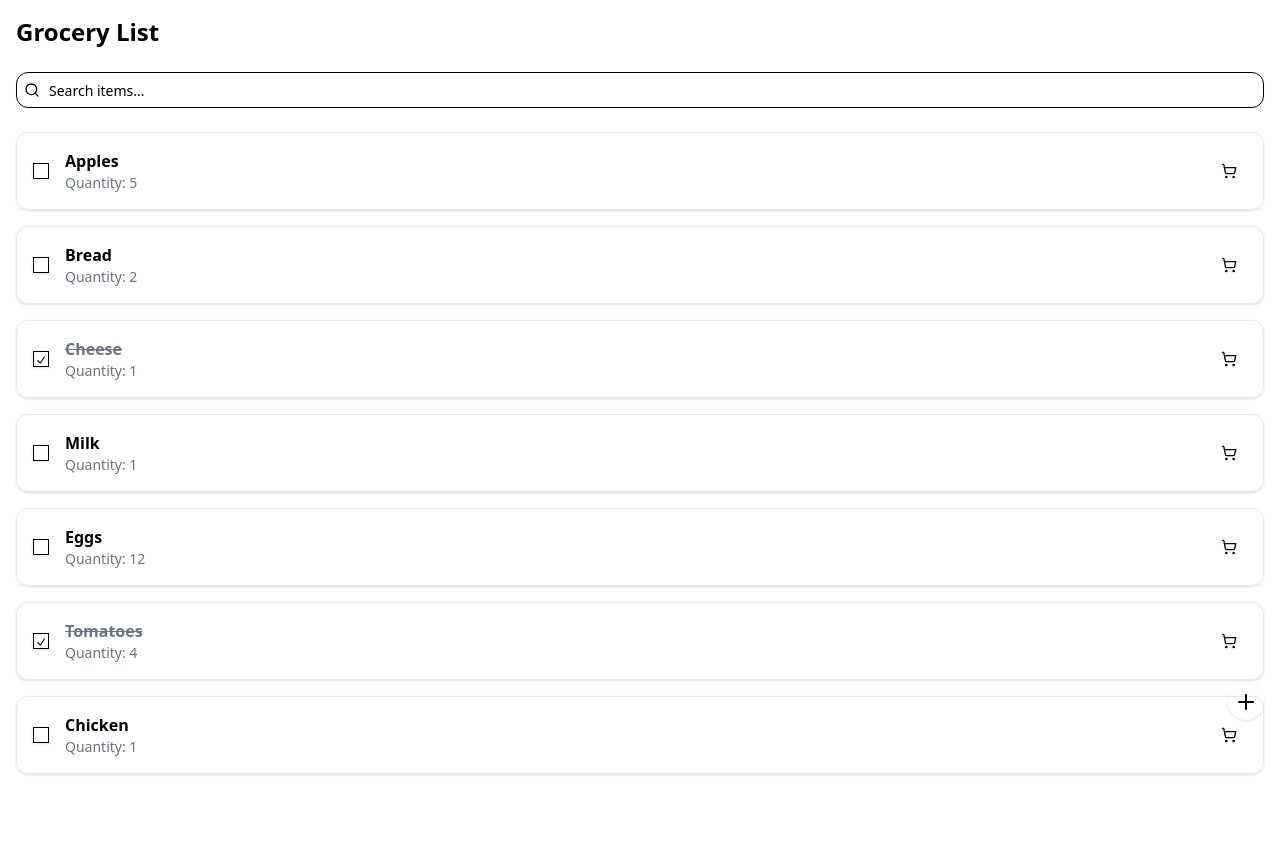
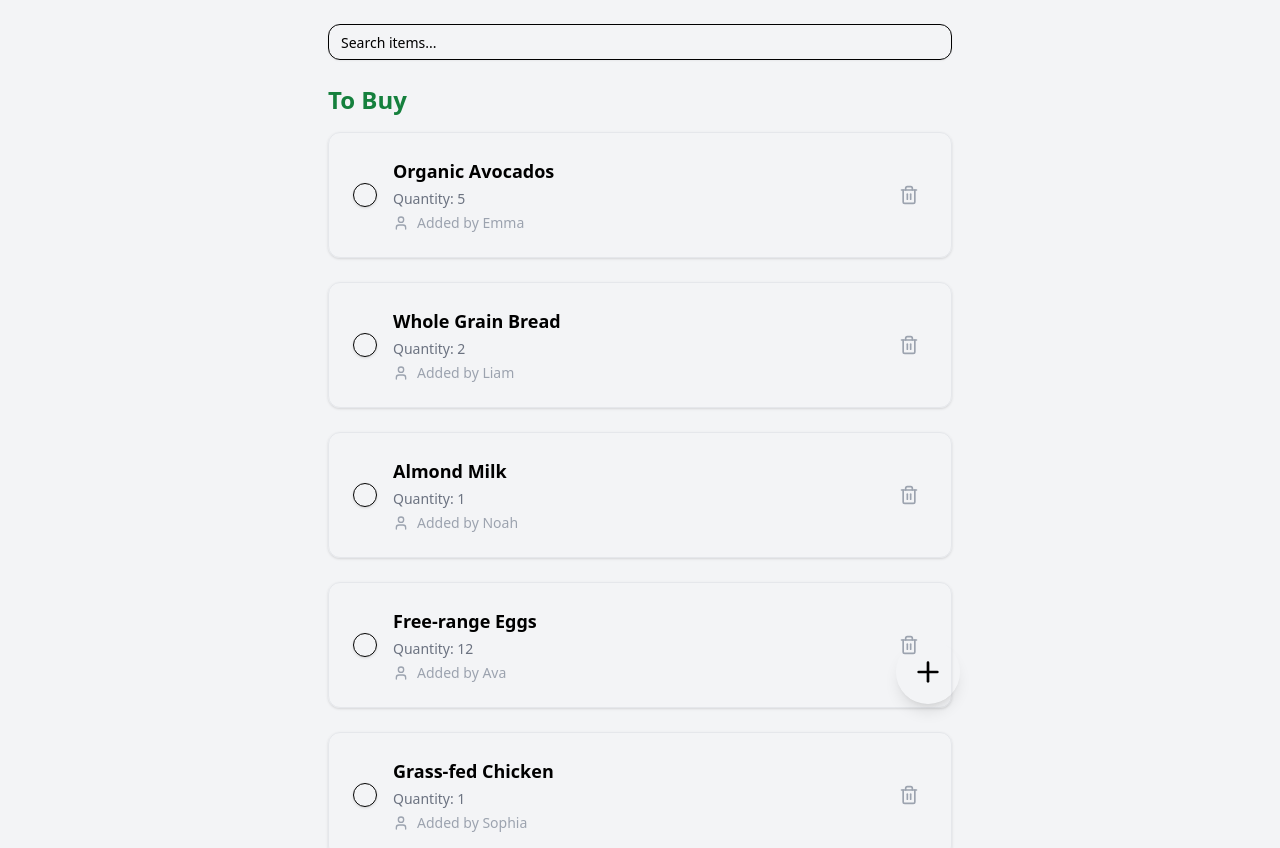
Before and after one commit to parthkaul-bit/Shevld, a React (Vite) app in the folder client/: page /grocery-list in a window 1280 px wide. Shown: the top 848 px of the page. Built offline with nearby package versions, Linux system fonts and the light colour scheme.

Commit message:
updated list component

```diff
--- a/client/package.json
+++ b/client/package.json
@@ -21,6 +21,7 @@
     "axios": "^1.7.7",
     "class-variance-authority": "^0.7.0",
     "clsx": "^2.1.1",
+    "framer-motion": "^11.9.0",
     "lucide-react": "^0.446.0",
     "react": "^18.3.1",
     "react-dom": "^18.3.1",
--- a/client/src/App.tsx
+++ b/client/src/App.tsx
@@ -7,12 +7,15 @@ import Recipes from "./pages/Recipes";
 import RecipeDetail from "./pages/RecipeDetail";
 import NotFound from "./pages/NotFound";
 import LandingPage from "./pages/LandingPage";
+import Navbar from "./components/ui/Navbar";
+import BottomNavBar from "./components/ui/BottomNavBar";
 
 export default function App() {
   return (
     <Router>
       <div className="pb-16">
         {/* Add padding to the bottom to account for the nav bar */}
+        <Navbar />
         <Routes>
           {/* Landing */}
           <Route path="/" element={<LandingPage />} />
@@ -32,6 +35,7 @@ export default function App() {
           {/* 404 Not Found */}
           <Route path="/*" element={<NotFound />} />
         </Routes>
+        <BottomNavBar />
       </div>
     </Router>
   );
--- a/client/src/pages/GroceryList.tsx
+++ b/client/src/pages/GroceryList.tsx
@@ -1,5 +1,6 @@
-import React, { useState } from "react";
-import { Plus, Search, ShoppingCart } from "lucide-react";
+import React, { useState, useEffect } from "react";
+import { Link, useNavigate } from "react-router-dom";
+import { Plus, Search, Trash2, User, LogOut } from "lucide-react";
 import { Button } from "@/components/ui/button";
 import { Input } from "@/components/ui/input";
 import { Card, CardContent } from "@/components/ui/card";
@@ -13,47 +14,78 @@ import {
   DialogTitle,
 } from "@/components/ui/dialog";
 import { Label } from "@/components/ui/label";
+import { motion, AnimatePresence } from "framer-motion";
+import Navbar from "@/components/ui/Navbar";
 
 interface GroceryItem {
+  id: string;
   name: string;
   quantity: number;
   checked: boolean;
+  addedBy: string;
 }
 
 interface GroceryItemProps extends GroceryItem {
   onToggle: () => void;
+  onDelete: () => void;
 }
 
 const GroceryItem: React.FC<GroceryItemProps> = ({
+  id,
   name,
   quantity,
   checked,
+  addedBy,
   onToggle,
+  onDelete,
 }) => (
-  <Card className="mb-4">
-    <CardContent className="flex items-center p-4">
-      <Checkbox checked={checked} onCheckedChange={onToggle} className="mr-4" />
-      <div className="flex-1">
+  <motion.div
+    layout
+    initial={{ opacity: 0, y: 50 }}
+    animate={{ opacity: 1, y: 0 }}
+    exit={{ opacity: 0, y: -50 }}
+    transition={{ duration: 0.3 }}
+  >
+    <Card className="mb-6">
+      <CardContent className="p-6">
+        <div className="flex items-center space-x-4">
+          <Checkbox
+            checked={checked}
+            onCheckedChange={onToggle}
+            className="h-6 w-6 rounded-full"
+          />
+          <div className="flex-1 space-y-1">
             <h3
-          className={`font-semibold ${
-            checked ? "line-through text-gray-500" : ""
+              className={`text-lg font-semibold transition-all duration-300 ${
+                checked ? "line-through text-gray-400" : ""
               }`}
             >
               {name}
             </h3>
             <p className="text-sm text-gray-500">Quantity: {quantity}</p>
+            <div className="flex items-center space-x-2 text-sm text-gray-400">
+              <User className="h-4 w-4" />
+              <span>Added by {addedBy}</span>
             </div>
-      <Button variant="ghost" size="icon">
-        <ShoppingCart className="h-4 w-4" />
+          </div>
+          <Button
+            variant="ghost"
+            size="icon"
+            className="text-gray-400 hover:text-gray-600 transition-colors duration-200"
+            onClick={onDelete}
+          >
+            <Trash2 className="h-5 w-5" />
           </Button>
+        </div>
       </CardContent>
     </Card>
+  </motion.div>
 );
 
 interface AddGroceryDialogProps {
   isOpen: boolean;
   setIsOpen: (isOpen: boolean) => void;
-  onAdd: (item: Omit<GroceryItem, "checked">) => void;
+  onAdd: (item: Omit<GroceryItem, "checked" | "id">) => void;
 }
 
 const AddGroceryDialog: React.FC<AddGroceryDialogProps> = ({
@@ -63,13 +95,15 @@ const AddGroceryDialog: React.FC<AddGroceryDialogProps> = ({
 }) => {
   const [name, setName] = useState("");
   const [quantity, setQuantity] = useState("");
+  const [addedBy, setAddedBy] = useState("");
 
   const handleSubmit = (e: React.FormEvent) => {
     e.preventDefault();
-    onAdd({ name, quantity: parseInt(quantity, 10) });
+    onAdd({ name, quantity: parseInt(quantity, 10), addedBy });
     setIsOpen(false);
     setName("");
     setQuantity("");
+    setAddedBy("");
   };
 
   return (
@@ -106,6 +140,17 @@ const AddGroceryDialog: React.FC<AddGroceryDialogProps> = ({
                 className="col-span-3"
               />
             </div>
+            <div className="grid grid-cols-4 items-center gap-4">
+              <Label htmlFor="addedBy" className="text-right">
+                Added By
+              </Label>
+              <Input
+                id="addedBy"
+                value={addedBy}
+                onChange={(e) => setAddedBy(e.target.value)}
+                className="col-span-3"
+              />
+            </div>
           </div>
           <DialogFooter>
             <Button type="submit">Add Item</Button>
@@ -117,47 +162,157 @@ const AddGroceryDialog: React.FC<AddGroceryDialogProps> = ({
 };
 
 const GroceryList: React.FC = () => {
-  const [groceryItems, setGroceryItems] = useState<GroceryItem[]>([
-    { name: "Apples", quantity: 5, checked: false },
-    { name: "Bread", quantity: 2, checked: false },
-    { name: "Cheese", quantity: 1, checked: true },
-    { name: "Milk", quantity: 1, checked: false },
-    { name: "Eggs", quantity: 12, checked: false },
-    { name: "Tomatoes", quantity: 4, checked: true },
-    { name: "Chicken", quantity: 1, checked: false },
-  ]);
+  const [groceryItems, setGroceryItems] = useState<GroceryItem[]>([]);
   const [isAddDialogOpen, setIsAddDialogOpen] = useState(false);
+  const [searchTerm, setSearchTerm] = useState("");
+  const [user, setUser] = useState<{ name: string } | null>({
+    name: "John Doe",
+  }); // Simulated user state
+  const navigate = useNavigate();
 
-  const handleToggle = (index: number) => {
-    const newItems = [...groceryItems];
-    newItems[index].checked = !newItems[index].checked;
-    setGroceryItems(newItems);
+  useEffect(() => {
+    const initialItems: GroceryItem[] = [
+      {
+        id: "1",
+        name: "Organic Avocados",
+        quantity: 5,
+        checked: false,
+        addedBy: "Emma",
+      },
+      {
+        id: "2",
+        name: "Whole Grain Bread",
+        quantity: 2,
+        checked: false,
+        addedBy: "Liam",
+      },
+      {
+        id: "3",
+        name: "Greek Yogurt",
+        quantity: 1,
+        checked: true,
+        addedBy: "Olivia",
+      },
+      {
+        id: "4",
+        name: "Almond Milk",
+        quantity: 1,
+        checked: false,
+        addedBy: "Noah",
+      },
+      {
+        id: "5",
+        name: "Free-range Eggs",
+        quantity: 12,
+        checked: false,
+        addedBy: "Ava",
+      },
+      {
+        id: "6",
+        name: "Cherry Tomatoes",
+        quantity: 2,
+        checked: true,
+        addedBy: "Ethan",
+      },
+      {
+        id: "7",
+        name: "Grass-fed Chicken",
+        quantity: 1,
+        checked: false,
+        addedBy: "Sophia",
+      },
+    ];
+    setGroceryItems(initialItems);
+  }, []);
+
+  const handleToggle = (id: string) => {
+    setGroceryItems((prevItems) =>
+      prevItems.map((item) =>
+        item.id === id ? { ...item, checked: !item.checked } : item
+      )
+    );
   };
 
-  const handleAddItem = (newItem: Omit<GroceryItem, "checked">) => {
-    setGroceryItems([...groceryItems, { ...newItem, checked: false }]);
+  const handleAddItem = (newItem: Omit<GroceryItem, "checked" | "id">) => {
+    const id = Math.random().toString(36).substr(2, 9);
+    setGroceryItems((prevItems) => [
+      ...prevItems,
+      { ...newItem, checked: false, id },
+    ]);
   };
 
+  const handleDeleteItem = (id: string) => {
+    setGroceryItems((prevItems) => prevItems.filter((item) => item.id !== id));
+  };
+
+  const handleLogout = () => {
+    setUser(null);
+    navigate("/");
+  };
+
+  const filteredItems = groceryItems.filter((item) =>
+    item.name.toLowerCase().includes(searchTerm.toLowerCase())
+  );
+
+  const toBuyItems = filteredItems.filter((item) => !item.checked);
+  const boughtItems = filteredItems.filter((item) => item.checked);
+
   return (
-    <div className="container mx-auto p-4 pb-20">
-      <h1 className="text-2xl font-bold mb-6">Grocery List</h1>
-      <div className="relative mb-6">
-        <Search className="absolute left-2 top-2.5 h-4 w-4 text-muted-foreground" />
-        <Input placeholder="Search items..." className="pl-8" />
+    <div className="min-h-screen bg-gray-100">
+      <div className="container mx-auto p-4 sm:p-6 pb-24 max-w-2xl">
+        <div className="mb-6">
+          <Input
+            placeholder="Search items..."
+            className="w-full"
+            value={searchTerm}
+            onChange={(e) => setSearchTerm(e.target.value)}
+          />
         </div>
-      {groceryItems.map((item, index) => (
+
+        <h2 className="text-xl sm:text-2xl font-bold mb-4 text-green-700">
+          To Buy
+        </h2>
+        <AnimatePresence>
+          {toBuyItems.map((item) => (
             <GroceryItem
-          key={index}
+              key={item.id}
               {...item}
-          onToggle={() => handleToggle(index)}
+              onToggle={() => handleToggle(item.id)}
+              onDelete={() => handleDeleteItem(item.id)}
             />
           ))}
+        </AnimatePresence>
+        {toBuyItems.length === 0 && (
+          <p className="text-center text-sm sm:text-base text-gray-500 mb-8">
+            No items to buy.
+          </p>
+        )}
+
+        <h2 className="text-xl sm:text-2xl font-bold mb-4 mt-8 text-green-700">
+          Bought
+        </h2>
+        <AnimatePresence>
+          {boughtItems.map((item) => (
+            <GroceryItem
+              key={item.id}
+              {...item}
+              onToggle={() => handleToggle(item.id)}
+              onDelete={() => handleDeleteItem(item.id)}
+            />
+          ))}
+        </AnimatePresence>
+        {boughtItems.length === 0 && (
+          <p className="text-center text-sm sm:text-base text-gray-500">
+            No items bought yet.
+          </p>
+        )}
+
         <Button
-        className="fixed right-4 bottom-20 rounded-full"
+          className="fixed right-4 bottom-4 sm:right-8 sm:bottom-8 md:right-80 md:bottom-24 rounded-full shadow-lg h-12 w-12 sm:h-14 sm:w-14 md:h-16 md:w-16"
           size="icon"
           onClick={() => setIsAddDialogOpen(true)}
         >
-        <Plus className="h-6 w-6" />
+          <Plus className="h-6 w-6 sm:h-7 sm:w-7 md:h-8 md:w-8" />
         </Button>
         <AddGroceryDialog
           isOpen={isAddDialogOpen}
@@ -165,6 +320,7 @@ const GroceryList: React.FC = () => {
           onAdd={handleAddItem}
         />
       </div>
+    </div>
   );
 };
 
--- a/client/src/pages/Kitchen.tsx
+++ b/client/src/pages/Kitchen.tsx
@@ -16,8 +16,6 @@ import {
   DialogTitle,
 } from "@/components/ui/dialog";
 import { Label } from "@/components/ui/label";
-import Navbar from "@/components/ui/Navbar";
-import { useUserContext } from "@/contexts/UserContext";
 
 interface KitchenItem {
   name: string;
@@ -120,11 +118,9 @@ const Kitchen: React.FC = () => {
     },
   ]);
   const [isAddDialogOpen, setIsAddDialogOpen] = useState<boolean>(false);
-  const { state } = useUserContext();
 
   return (
     <div className="container mx-auto p-4 pb-20">
-      {state.user && <Navbar />}
       <div className="relative mb-6">
         <Search className="absolute left-2 top-2.5 h-4 w-4 text-muted-foreground" />
         <Input placeholder="Search items..." className="pl-8" />
```
Also changed, not shown: client/src/components/ui/BottomNavBar.tsx (+15 -5 lines), client/src/components/ui/Navbar.tsx (+12 -12 lines), client/src/components/ui/Signup.tsx (+10 -2 lines), client/src/types.ts (added, +18 -0 lines), 1 other file (tests, documents, lock files or other folders). Lines whose indentation alone changed are shown as unchanged.
